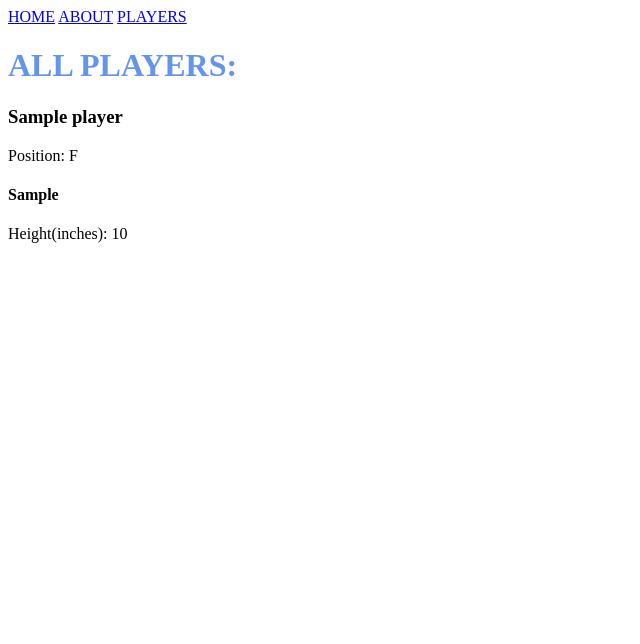
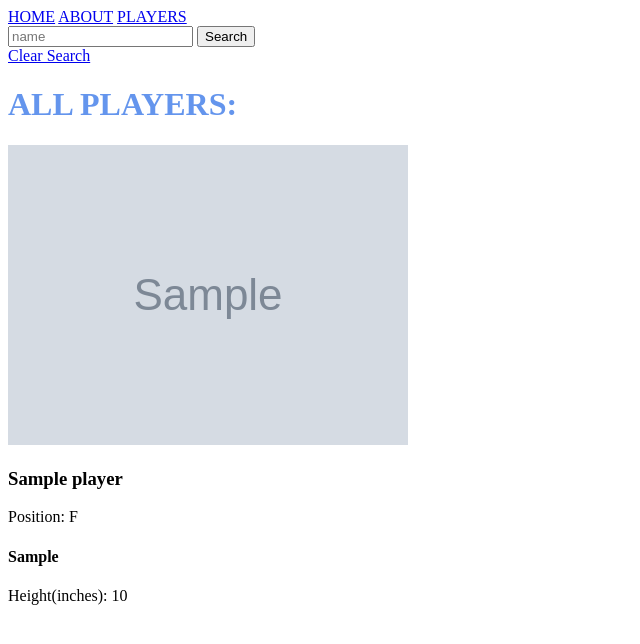
Before and after one commit to nabilk11/django-finch-collector, a Django app: page /players/ in a window 1280 px wide. Shown: the top 644 px of the page, without its empty margins (0-640 px from the left). Run offline with Django 4.2, Linux system fonts and the light colour scheme; tables that the repository leaves empty hold one stand-in row (values such as "Sample post"); grey boxes marked "Sample" are stand-in pictures.

Commit message:
search funtionality works

```diff
--- a/main_app/templates/players.html
+++ b/main_app/templates/players.html
@@ -4,9 +4,18 @@
 {% endblock %}
 
 {% block content %}
+    <form action="" class="search">
+        <div>
+            <input type="text" name="name" placeholder="name" />
+            <input type="submit" value="Search" />
+        </div>
+        <a href="{% url 'players' %}">Clear Search</a>
+    </form>
+
     <h1>ALL PLAYERS:</h1>
 
     {% for player in players %}
+    <img src="{{player.img}}" alt="player" />
     <h3 class="player-name">{{player.name}}</h3>
     <span class="player-info">Position: {{player.position}}</span>
     <h4 class="player-team">{{player.team}}</h4>
--- a/main_app/views.py
+++ b/main_app/views.py
@@ -36,6 +36,12 @@ class PlayersList(TemplateView):
 
     def get_context_data(self, **kwargs):
         context = super().get_context_data(**kwargs)
-        context["players"] = Player.objects.all() # no longer using player list, accessing context from DB
+        # query parameter for search
+        name = self.request.GET.get("name")
+        # if it exists
+        if name != None:
+            context["players"] = Player.objects.filter(name__icontains=name)
+        else:
+            context["players"] = Player.objects.all() # no longer using player list, accessing context from DB
         return context
         # returning context data from fake players db
```
